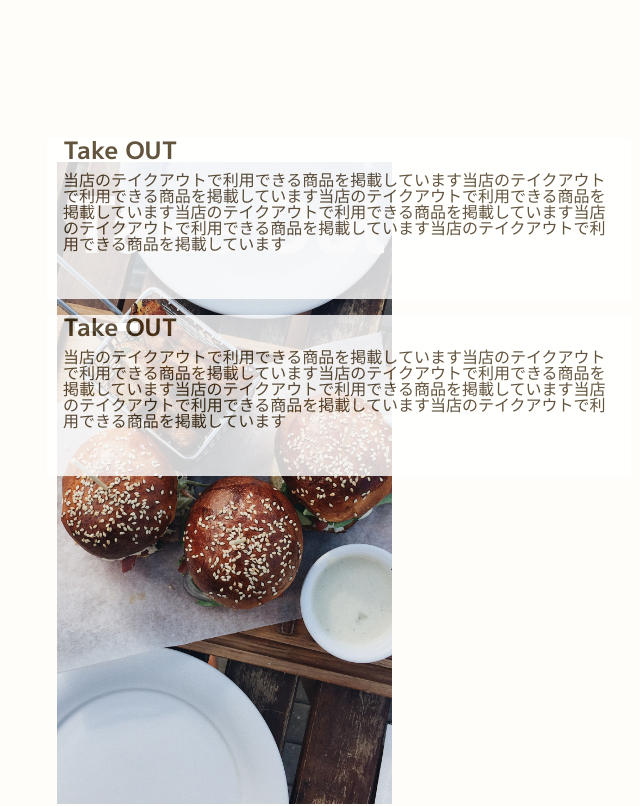
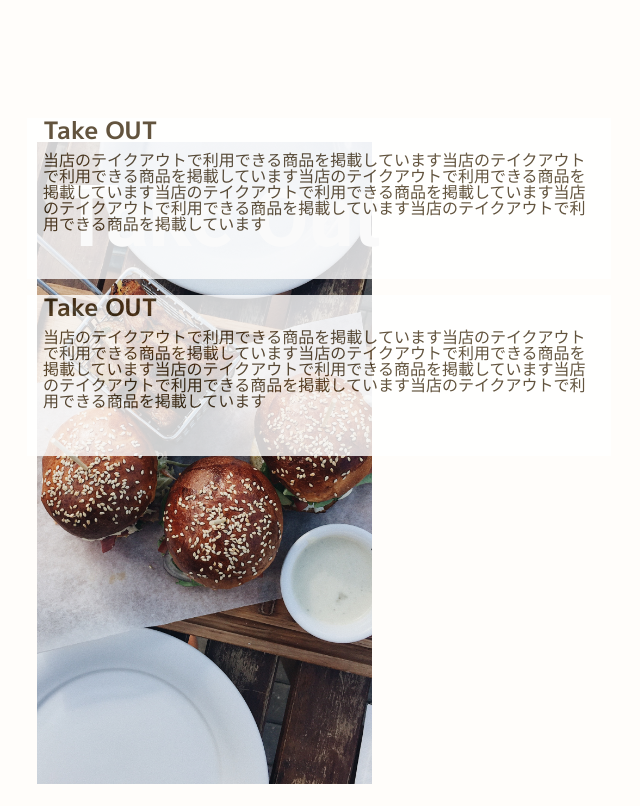
Before and after one commit to step07201985/BurgerGallery, a plain HTML site: page index.html in a window 1280 px wide. Shown: the part 749-1555 px from the top of the page, without its empty margins (93-733 px from the left). Drawn offline with nearby package versions, Linux system fonts and the light colour scheme; some packages are replaced by stand-ins of ours; a web font is replaced by a local one.

Commit message:
Refactor styles for service card and section title
- Changed positioning of the service card from absolute to margin-based for better layout control.
- Updated section title styles to include absolute positioning and adjusted margins for improved alignment.
- Modified the CSS source map to reflect the changes in the SCSS files.

```diff
--- a/scss/object/Project/_service-card.scss
+++ b/scss/object/Project/_service-card.scss
@@ -11,8 +11,8 @@
 
 .p-service-card {
     position: relative;
-    left: 20px;
-    top: 20px;
+    margin-left: 20px;
+    margin-top: 20px;
     min-width: 335px;
     width: 100%;
     height: 642px;
--- a/scss/object/component/_section-title.scss
+++ b/scss/object/component/_section-title.scss
@@ -6,8 +6,12 @@
 // セクションタイトル「Take Out」「Eat In」のスタイル
 
 .c-section-title {
+    position: absolute;
+    left: 15px;
+    top: 13px;
     width: 164px;
     height: 48px;
+    margin: 0;
     @include typography.roboto-bold; // roboto 700
     color: vars.$color-text-light;
     font-size: 41px;
```
Also changed, not shown: css/style.css, css/style.min.css, 2 other files.
